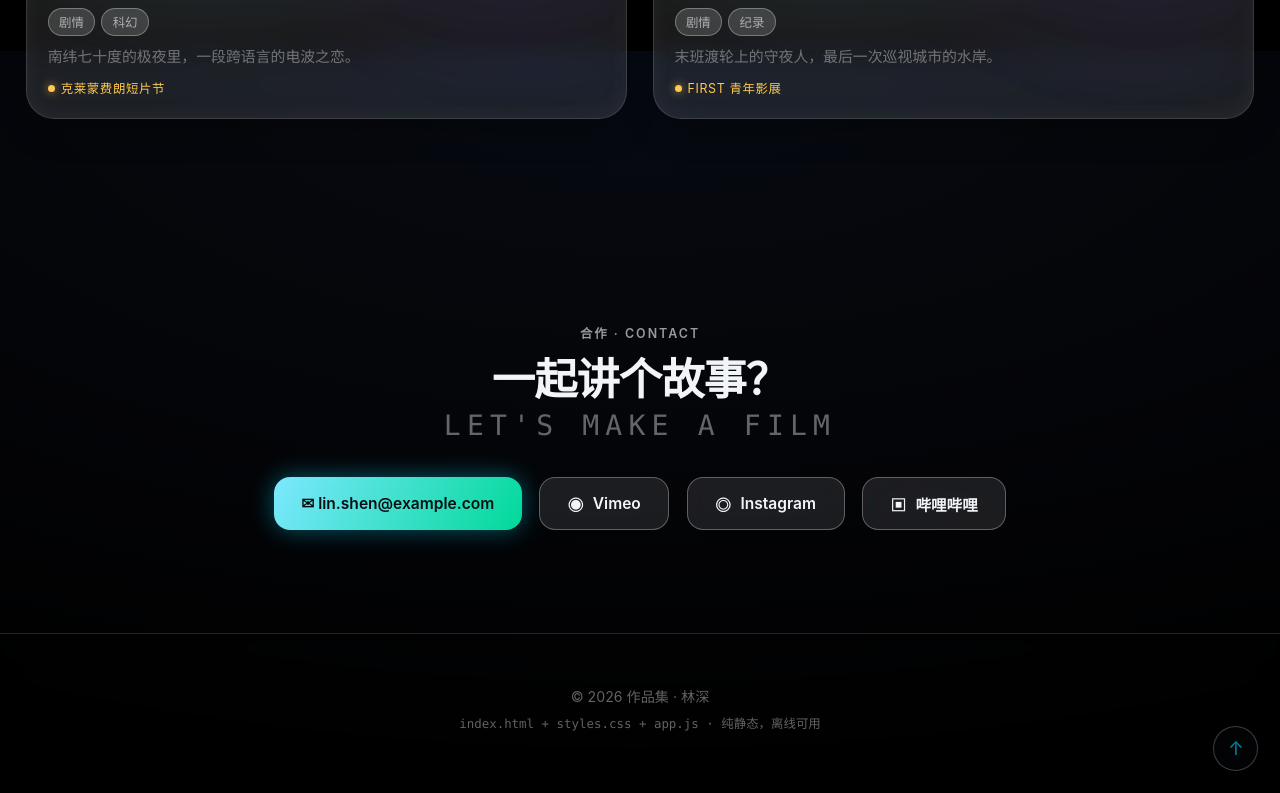
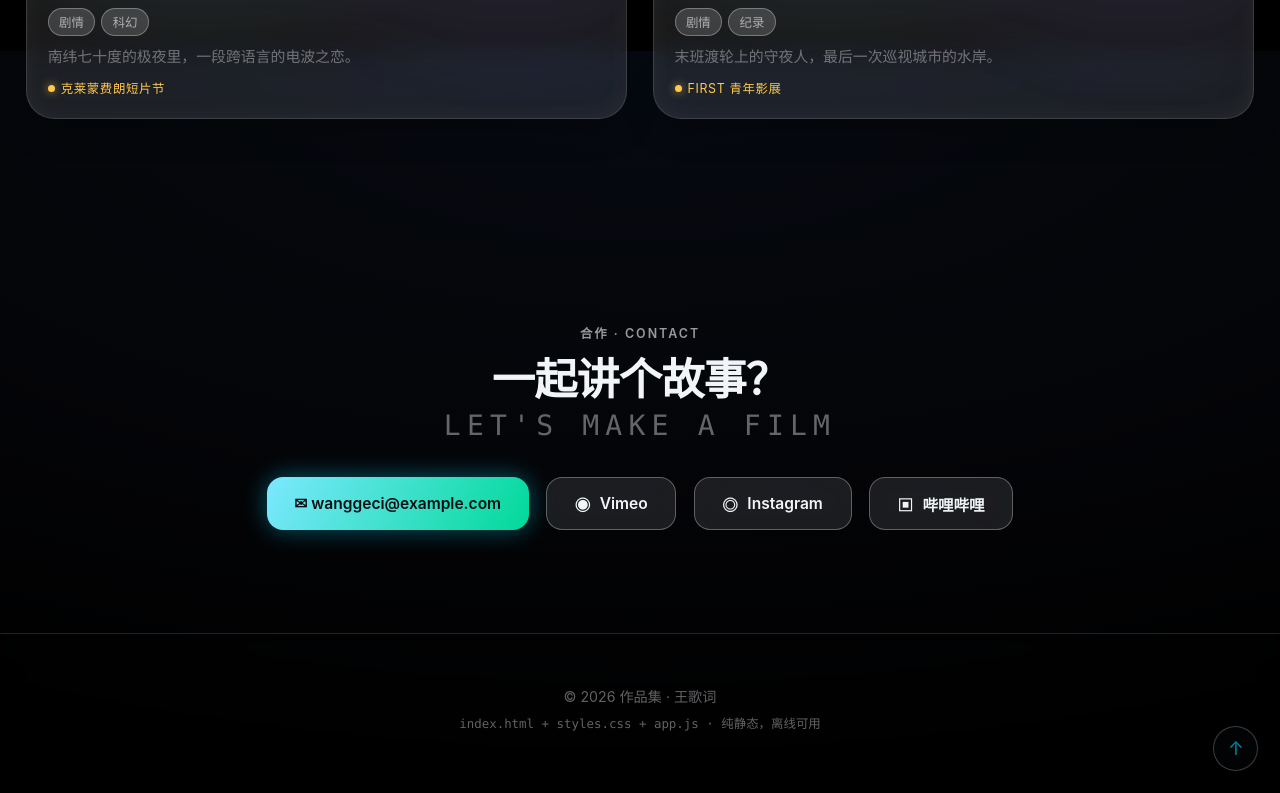
Before and after one commit to dhue5/film-portfolio, a plain HTML site: page index.html in a window 1280 px wide. Shown: the part 2349-3142 px from the top of the page. Drawn offline with Linux system fonts and the light colour scheme.

Commit message:
style: 名字改为 王歌词 WANG GECI
站点全名「林深 LIN SHEN」→「王歌词 WANG GECI」：
标题、og 标签、JSON-LD、hero 名字、导演图 alt、footer、
站点配置及占位邮箱同步更新。

Co-Authored-By: Claude Code <noreply@anthropic.com>

```diff
--- a/app.js
+++ b/app.js
@@ -16,19 +16,19 @@ const resolve = (p) => BASE.href.replace(/\/$/, '') + '/' + p.replace(/^\.?\//,
 
 /* ---------- 站点信息（可编辑） ---------- */
 const SITE = {
-  name: '林深',
-  nameEn: 'LIN SHEN',
+  name: '王歌词',
+  nameEn: 'WANG GECI',
   role: '导演 / 编剧 / 剪辑',
   tagline: '用镜头捕捉光与时间，讲述属于我们时代的故事。',
   bio: [
-    `你好，我是<strong>林深</strong>，一名专注短片的独立电影人。2016 年起投身独立影像创作，作品先后入围国内外十余个短片电影节，以<strong>「时间 × 情绪」</strong>为母题，在有限片长里完成一次完整的情绪转弯。`,
+    `你好，我是<strong>王歌词</strong>，一名专注短片的独立电影人。2016 年起投身独立影像创作，作品先后入围国内外十余个短片电影节，以<strong>「时间 × 情绪」</strong>为母题，在有限片长里完成一次完整的情绪转弯。`,
     `我偏爱把「消失」拍成可见的东西——消失的方言、消失的街区、消逝前最后一通无线电。每部短片都是一次瞄准：对准一个念头、一个人、一段从未被说出的日常。海报即入口，欢迎进入我的片库。`,
   ],
   tags: ['剧情短片', '纪录片', '科幻实验', '胶片刻录', '跨媒介影像'],
   // 个人视觉（自我介绍图 = film-01.png）
-  introAlt: '林深——个人视觉肖像',
-  email: 'lin.shen@example.com',
-  emailLabel: 'lin.shen@example.com',
+  introAlt: '王歌词——个人视觉肖像',
+  email: 'wanggeci@example.com',
+  emailLabel: 'wanggeci@example.com',
   socials: [
     { label: 'Vimeo',  icon: '◉', url: '#' },
     { label: 'Instagram', icon: '◎', url: '#' },
--- a/index.html
+++ b/index.html
@@ -3,11 +3,11 @@
 <head>
   <meta charset="UTF-8">
   <meta name="viewport" content="width=device-width, initial-scale=1.0, viewport-fit=cover">
-  <title>作品集 · 林深 LIN SHEN</title>
-  <meta name="description" content="独立电影人林深（LIN SHEN）的个人短片作品集——以空间计算美学呈现的互动影展，含剧情、纪录片、科幻与实验影像。">
+  <title>作品集 · 王歌词 WANG GECI</title>
+  <meta name="description" content="独立电影人王歌词（WANG GECI）的个人短片作品集——以空间计算美学呈现的互动影展，含剧情、纪录片、科幻与实验影像。">
   <meta name="theme-color" content="#05060A">
   <meta property="og:type" content="website">
-  <meta property="og:title" content="作品集 · 林深 LIN SHEN">
+  <meta property="og:title" content="作品集 · 王歌词 WANG GECI">
   <meta property="og:description" content="用镜头捕捉光与时间——独立电影人的个人短片作品集。">
   <meta property="og:image" content="./assets/img/film-01.png">
   <meta name="twitter:card" content="summary_large_image">
@@ -16,7 +16,7 @@
   {
     "@context": "https://schema.org/",
     "@type": "Person",
-    "name": "林深 LIN SHEN",
+    "name": "王歌词 WANG GECI",
     "jobTitle": "Independent Filmmaker",
     "description": "独立电影人，作品涵盖剧情、纪录、科幻与实验短片。",
     "url": "https://github.com/dhue5/film-portfolio"
@@ -60,7 +60,7 @@
       <div class="about-media-wrap" data-reveal>
         <div class="card glass about-media" data-tilt>
           <div class="about-media__frame">
-            <img src="./assets/img/film-01.png" alt="林深——导演个人视觉肖像" width="1517" height="858"
+            <img src="./assets/img/film-01.png" alt="王歌词——导演个人视觉肖像" width="1517" height="858"
                  loading="lazy" decoding="async" class="about-media__img">
           </div>
           <span class="sheen" aria-hidden="true"></span>
@@ -74,7 +74,7 @@
       <div class="bento">
         <div class="card glass hero-card" data-tilt aria-labelledby="hero-title">
           <p class="eyebrow">独立电影人 · Independent Filmmaker</p>
-          <h1 id="hero-title" class="hero__name reveal-on-load">林深<span class="hero__name-en"> LIN SHEN</span></h1>
+          <h1 id="hero-title" class="hero__name reveal-on-load">王歌词<span class="hero__name-en"> WANG GECI</span></h1>
           <p class="hero__role">导演 / 编剧 / 剪辑 · Director · Writer · Editor</p>
           <p class="hero__tagline">用镜头捕捉光与时间，讲述属于我们时代的故事。</p>
           <a class="cta" href="#work">查看作品 <span class="cta__arrow" aria-hidden="true">→</span></a>
@@ -106,7 +106,7 @@
   </main>
 
   <footer class="footer">
-    <p>© <span id="year">2026</span> 作品集 · 林深</p>
+    <p>© <span id="year">2026</span> 作品集 · 王歌词</p>
     <p class="footer__tech">index.html + styles.css + app.js · 纯静态，离线可用</p>
     <a class="footer__top" href="#top" aria-label="回到顶部">↑</a>
   </footer>
```
